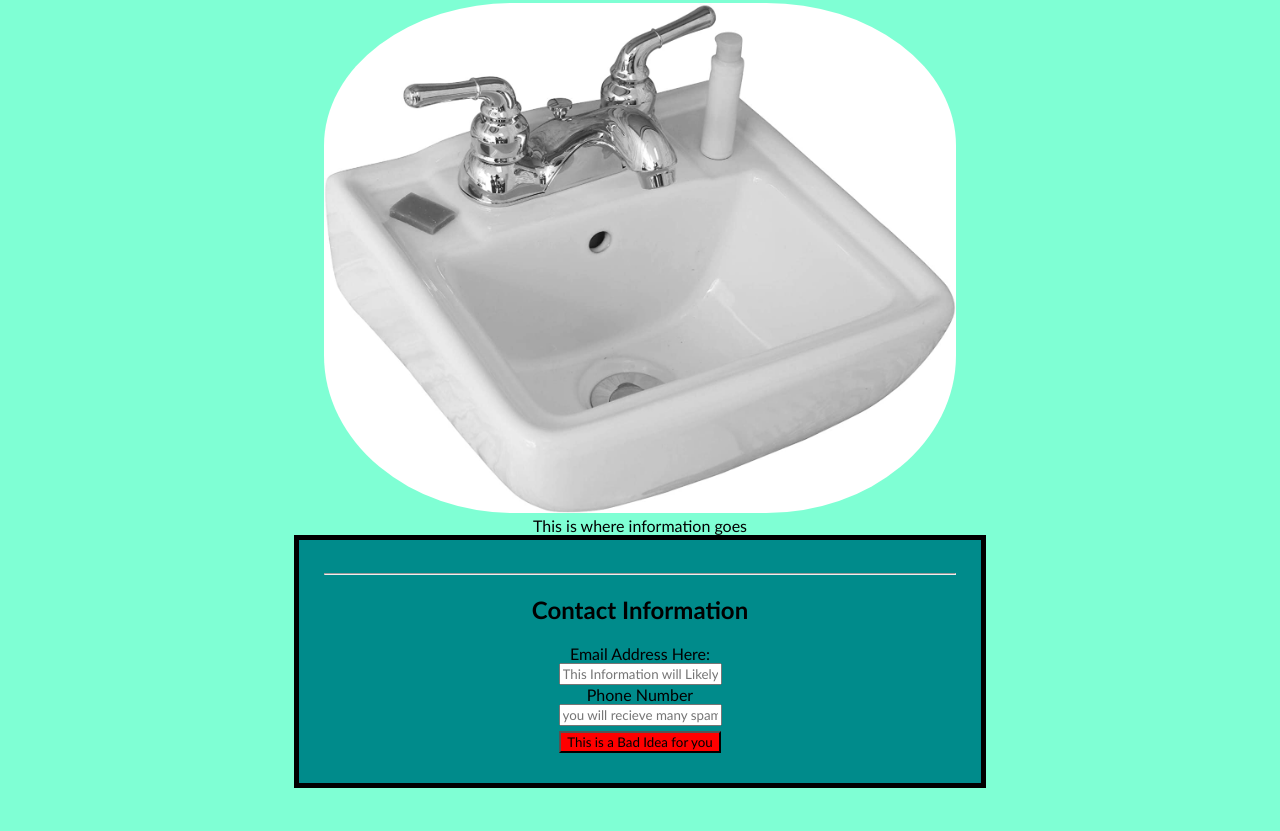
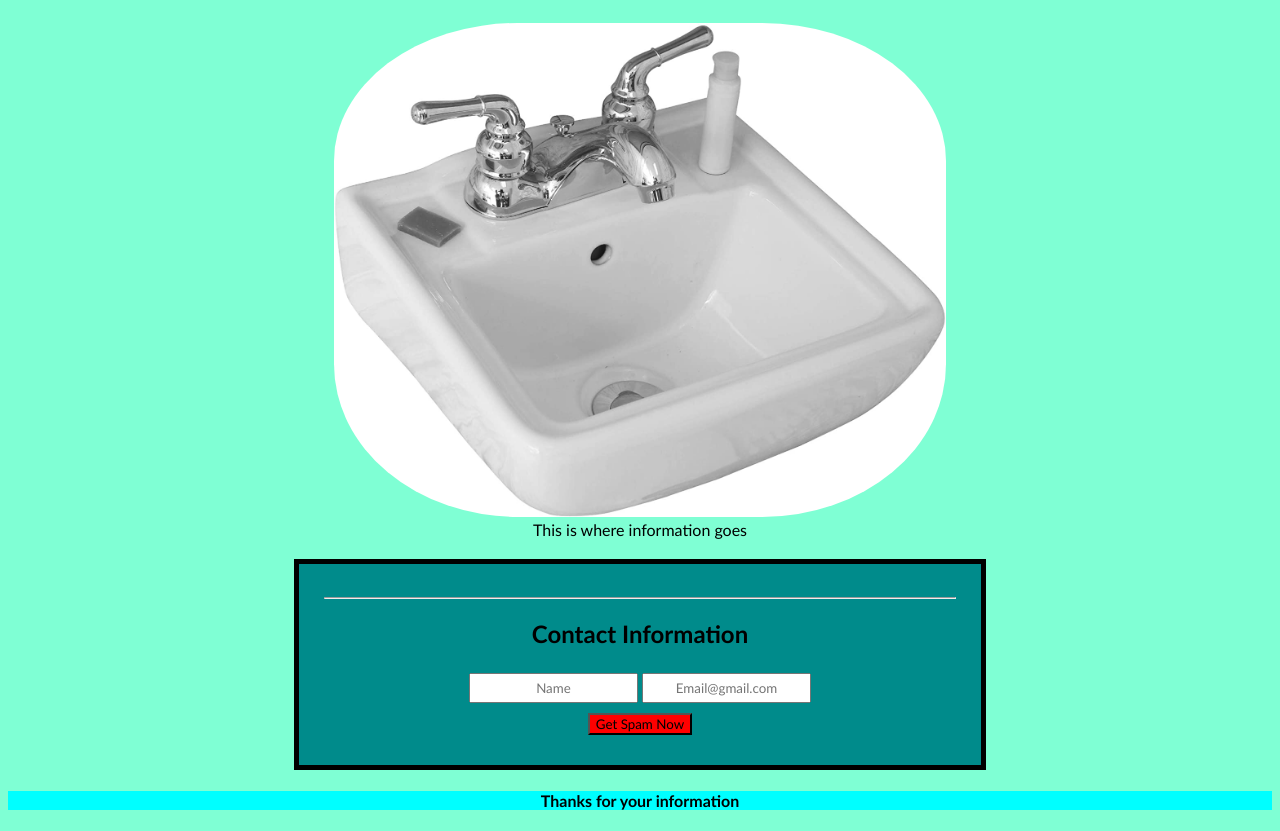
Before and after one commit to fiaschettima/miniProj1, a plain HTML site: page index.html in a window 1280 px wide. Shown: the part 92-923 px from the top of the page. Before the commit the page ends 888 px from the top, so only its background shows below. Drawn offline with Linux system fonts and the light colour scheme.

Commit message:
added final styling to page

```diff
--- a/index.html
+++ b/index.html
@@ -20,18 +20,16 @@
         <hr>
             <h2>Contact Information</h3>
             <form>
-                <label>Email Address Here: </label>
-                <br>
-                <input type="email" placeholder="This Information will Likely be Sold For Profit">
-                <br>
-                <label>Phone Number</label>
-                <br>
-                <input type="tel" placeholder="you will recieve many spam calls">
-                <br>
-                <input id="submit" type="submit" value="This is a Bad Idea for you">
+                <input type="text" placeholder="Name">
+                <input type="email" placeholder="Email@gmail.com"><br>
+                <input id="submit" type="submit" value="Get Spam Now">
             </form>
         </div>
     </section>
-    <footer></footer>
+    <footer>
+        <section>
+            <h4>Thanks for your information</h4>
+        </section>
+    </footer>
 </body>
 </html>
--- a/styling/css/infosink-css.css
+++ b/styling/css/infosink-css.css
@@ -25,6 +25,9 @@ header{
 .main-content{
     margin-top: 80px;
 }
+.image-cap{
+    padding: 20px;
+}
 .form-container{
     border: 5px solid black;
     max-width: 50%;
@@ -42,3 +45,14 @@ input[type=submit]{
 input[type=submit]:hover {
     background-color: green;
   }
+  input[type=text]{
+    margin: 5px 0;
+    padding: 5px;
+}
+input[type=email]{
+    margin: 5px 0;
+    padding: 5px;
+}
+  footer{
+    background-color: aqua;
+ }
```
